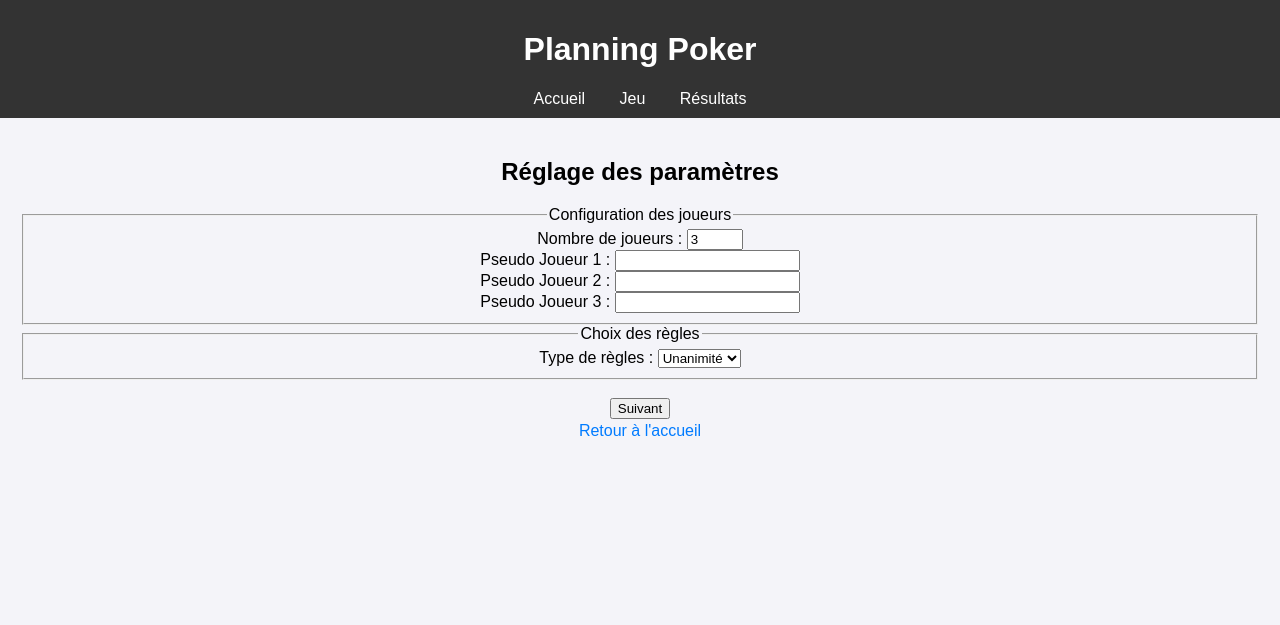
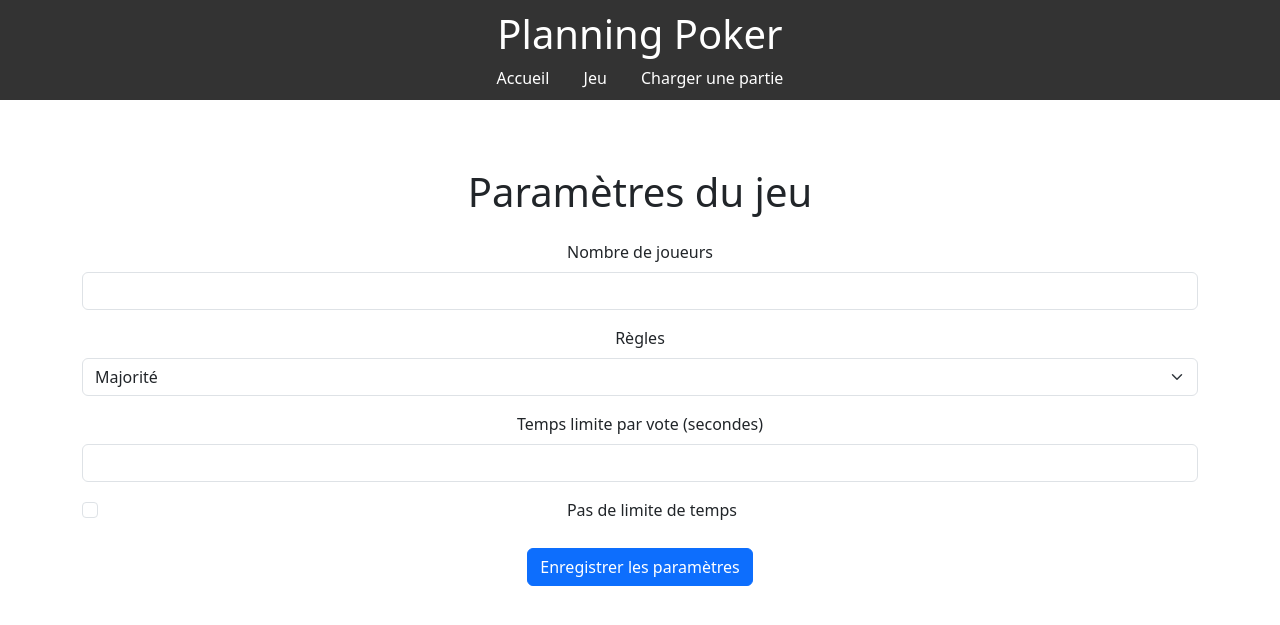
Before and after one commit to VEli0t/M1-Info-Projet-CAPI, a Flask app: page /settings in a window 1280 px wide. Shown: the top 625 px of the page. Run offline with Flask 3, Linux system fonts and the light colour scheme.

Commit message:
Sprint 4 - Ajout temps - Pause cafe - interro
•	US14
•	US16
•	US17
•	US18
•	US19
•	US20
•	US21

```diff
--- a/app.py
+++ b/app.py
@@ -1,4 +1,6 @@
-from flask import Flask, render_template, request, redirect, url_for, jsonify, session, make_response
+import os
+import json
+from flask import Flask, render_template, request, redirect, url_for, jsonify, session, make_response, send_file
 from models.game import valider_vote
 
 app = Flask(__name__)
@@ -25,8 +27,15 @@
         num_players = request.form.get('num_players')
         players = [request.form.get(f'player_{i+1}') for i in range(int(num_players))]
         rules = request.form.get('rules')
+        time_limit = request.form.get('time_limit', 30)
+        no_time_limit = request.form.get('no_time_limit', False)
 
         # Enregistrer les paramètres dans la session
+        if no_time_limit:
+            session['time_limit'] = None  # Pas de limite
+        else:
+            session['time_limit'] = int(time_limit)
+
         session['players'] = players
         session['rules'] = rules
         session['index_player'] = 0
@@ -34,6 +43,7 @@
         session['features'] = []  # Liste des fonctionnalités
         session['current_feature_index'] = 0  # Index de la fonctionnalité en cours
         session['results'] = {}  # Résultats finaux pour chaque fonctionnalité
+        session['time_limit'] = int(time_limit)  # Stockage du temps limite
 
         return redirect(url_for('propose_features'))
     return render_template('settings.html')
@@ -79,9 +89,18 @@
 @app.route('/game', methods=['GET', 'POST'])
 def game():
     """
-    @brief Gère le processus de vote pour chaque fonctionnalité.
-    - GET : Affiche la fonctionnalité et le joueur actuel.
-    - POST : Enregistre un vote et traite les désaccords.
+    @brief Gère le processus de vote pour chaque fonctionnalité, joueur par joueur.
+    - GET : Affiche la fonctionnalité et le joueur actuel, avec un temps limite.
+    - POST : Enregistre un vote ou passe au joueur suivant si pas de vote.
+
+    @details
+    Le temps est géré côté front. Si le joueur n'a pas voté avant la fin du temps,
+    il vote 'interro'. Lorsque tous les joueurs ont été itérés, on évalue le résultat.
+    Si tous ont voté "cafe", on passe en mode pause.
+    Si le vote est unanime ou majoritaire, on enregistre le résultat.
+    Si le vote enregistrer est 'interro', alors une phase de discussion est mise ne place,
+    avant de revoter la fonctionnalité.
+    Si personne n'a voté, on relance la même fonctionnalité.
 
     @return Redirection ou affichage de la page de jeu.
     """
@@ -89,6 +108,7 @@
     features = session.get('features', [])
     current_feature_index = session.get('current_feature_index', 0)
     current_player_index = session['index_player'] % len(players)
+    time_limit = session.get('time_limit', 30)
 
     if current_feature_index >= len(features):
         return redirect(url_for('results'))
@@ -96,32 +116,64 @@
     current_feature = features[current_feature_index]
 
     if request.method == 'POST':
-        valeur_choisi = request.form.get('valeur_choisi')
-        session['liste_vote'].append(int(valeur_choisi))
-        session['index_player'] += 1
 
-        if current_player_index >= len(players) - 1:
-            resultat, chiffrage = valider_vote(session['liste_vote'], session['rules'])
-            if resultat:
-                session['results'][current_feature] = chiffrage
-                session['current_feature_index'] += 1
-                session['index_player'] = 0
-                session['liste_vote'] = []
+        # Si on revient de "interro", ne pas incrémenter `index_player` et son choix
+        if not session.get('revote', False):
+            session['index_player'] += 1
+            valeur_choisi = request.form.get('valeur_choisi', 'interro')  # Si le joueur n'a pas eu le temps de répondre = 'interro'
+        else:
+            session['revote'] = False  # Désactiver l'état de revote
+            session['index_player'] = 0  # Revenir au premier joueur
+            valeur_choisi = None
+
+        if valeur_choisi:
+            # Valeur café/interro ou chiffre
+            if valeur_choisi == "cafe" or valeur_choisi == "interro":
+                session['liste_vote'].append(valeur_choisi)
             else:
-                min_vote = min(session['liste_vote'])
-                max_vote = max(session['liste_vote'])
-                debate_players = [
-                    players[session['liste_vote'].index(min_vote)],
-                    players[session['liste_vote'].index(max_vote)]
-                ]
-                session['revote'] = True
-                session['liste_vote'] = []
-                return render_template('debate.html', feature=current_feature, debate_players=debate_players, vote=[min_vote, max_vote])
+                session['liste_vote'].append(int(valeur_choisi))
+
+            # Si on a traité tous les joueurs pour cette fonctionnalité
+            if (session['index_player'] % len(players)) == 0:
+                # Evaluation du vote
+                resultat, chiffrage = valider_vote(session['liste_vote'], session['rules'])
+                if resultat:
+                    session['liste_vote'] = []
+                    session['index_player'] = 0
+                    if chiffrage == "cafe":
+                        # Tous ont voté café, rediriger vers /pause
+                        return redirect(url_for('pause'))
+                    elif chiffrage == "interro":
+                        # Tous ont voté "interro", rediriger vers /interro
+                        return redirect(url_for('interro'))
+                    else:
+                        # On a un résultat valide (unanime ou majorite)
+                        session['results'][current_feature] = chiffrage
+                        session['current_feature_index'] += 1
+                else:
+                    # Aucun résultat majoritaire/unanime.
+                    if len(session['liste_vote']) == 0:
+                        # Personne n'a voté, on recommence le tour
+                        session['index_player'] = 0
+                        # Pas de changement de current_feature_index
+                    else:
+                        min_vote = min(session['liste_vote'])
+                        max_vote = max(session['liste_vote'])
+                        debate_players = [
+                            players[session['liste_vote'].index(min_vote)],
+                            players[session['liste_vote'].index(max_vote)]
+                        ]
+                        session['revote'] = True
+                        session['liste_vote'] = []
+                        return render_template('debate.html', feature=current_feature, debate_players=debate_players, vote=[min_vote, max_vote])
 
             return redirect(url_for('game'))
 
     current_player_index = session['index_player'] % len(players)
-    return render_template('game.html', player=players[current_player_index], feature=current_feature)
+    return render_template('game.html',
+                           player=players[current_player_index],
+                           feature=current_feature,
+                           time_limit=time_limit)
 
 @app.route('/debate', methods=['GET'])
 def debate():
@@ -130,6 +182,91 @@
     @return Redirection vers la page de jeu.
     """
     return redirect(url_for('game'))
+
+@app.route('/interro')
+def interro():
+    """
+    @brief Affiche une page spéciale lorsque tous les joueurs votent "interro".
+
+    @details
+    - Cette page demande aux joueurs d'expliquer ou justifier leur vote.
+    - Elle propose un bouton pour revenir à la fonctionnalité en cours ou relancer le vote.
+
+    @return Le template 'interro.html'.
+    """
+    # Réinitialiser index_player pour recommencer le tour
+    session['index_player'] = 0
+
+    session['revote'] = True  # Indiquer qu'on revient d'une phase interro
+
+    current_feature_index = session.get('current_feature_index', 0)
+    features = session.get('features', [])
+    current_feature = features[current_feature_index] if current_feature_index < len(features) else None
+
+    return render_template('interro.html', feature=current_feature)
+
+@app.route('/pause', methods=['GET', 'POST'])
+def pause():
+    """
+    @brief Affiche l'écran de pause lorsque tous les joueurs ont voté 'cafe'.
+
+    @details
+    Sur cette page, deux options :
+    - Télécharger la partie sauvegardée.
+    - Retourner directement au jeu.
+
+    @return Le template 'pause.html'.
+    """
+    if request.method == 'POST':
+        # Crée un fichier de sauvegarde au format JSON
+        game_state = {
+            "players": session.get("players", []),
+            "features": session.get("features", []),
+            "current_feature_index": session.get("current_feature_index", 0),
+            "index_player": session.get("index_player", 0),
+            "rules": session.get("rules", "unanime"),
+            "results": session.get("results", {}),
+            "liste_vote": session.get("liste_vote", []),
+            "time_limit": session.get("time_limit", None)
+        }
+        save_path = os.path.join(os.getcwd(), "sauvegarde.json")
+        with open(save_path, "w") as f:
+            json.dump(game_state, f)
+
+        return send_file(save_path, as_attachment=True)
+
+    return render_template('pause.html')
+
+@app.route('/load_game', methods=['GET', 'POST'])
+def load_game():
+    """
+    @brief Charge l'état d'une partie depuis un fichier JSON uploadé par l'utilisateur.
+
+    @details
+    - L'utilisateur upload un fichier JSON via un formulaire.
+    - L'état du jeu est restauré dans la session.
+
+    @return Redirection vers la page de jeu après chargement.
+    """
+    if request.method == 'POST':
+        file = request.files.get('savefile')
+        if file and file.filename.endswith('.json'):
+            try:
+                game_state = json.load(file)
+                session['players'] = game_state.get("players", [])
+                session['features'] = game_state.get("features", [])
+                session['current_feature_index'] = game_state.get("current_feature_index", 0)
+                session['index_player'] = game_state.get("index_player", 0)
+                session['rules'] = game_state.get("rules", "unanime")
+                session['results'] = game_state.get("results", {})
+                session['liste_vote'] = game_state.get("liste_vote", [])
+                session['time_limit'] = game_state.get("time_limit", None)
+                return redirect(url_for('game'))
+            except Exception as e:
+                return f"Erreur lors du chargement de la sauvegarde : {e}", 400
+        else:
+            return "Veuillez fournir un fichier JSON valide.", 400
+    return render_template('load_game.html')
 
 @app.route('/results')
 def results():
--- a/templates/base.html
+++ b/templates/base.html
@@ -11,14 +11,19 @@
     <meta name="viewport" content="width=device-width, initial-scale=1.0">
     <title>{% block title %}Planning Poker{% endblock %}</title>
     <link rel="stylesheet" href="{{ url_for('static', filename='css/style.css') }}">
+    <!-- Bootstrap CSS -->
+    <link href="https://cdn.jsdelivr.net/npm/bootstrap@5.3.0/dist/css/bootstrap.min.css" rel="stylesheet">
 </head>
 <body>
+    <!-- Bootstrap JS -->
+    <script src="https://cdn.jsdelivr.net/npm/bootstrap@5.3.0/dist/js/bootstrap.bundle.min.js"></script>
+
     <header>
         <h1>Planning Poker</h1>
         <nav>
             <a href="{{ url_for('home') }}">Accueil</a>
             <a href="{{ url_for('game') }}">Jeu</a>
-            <a href="{{ url_for('results') }}">Résultats</a>
+            <a href="{{ url_for('load_game') }}">Charger une partie</a>
         </nav>
     </header>
     <main>
--- a/templates/settings.html
+++ b/templates/settings.html
@@ -5,54 +5,61 @@
 -->
 {% extends "base.html" %} {% block title %}Paramètres{% endblock %} {% block
 content %}
-<h2>Réglage des paramètres</h2>
-
-<form action="{{ url_for('settings') }}" method="POST">
-
-    <!-- Configuration des joueurs -->
-    <fieldset>
-        <legend>Configuration des joueurs</legend>
-        <label for="num_players">Nombre de joueurs :</label>
-        <input type="number" id="num_players" name="num_players" min="1" max="10" value="3" required>
-        <div id="player_pseudos">
-            <label>Pseudo Joueur 1 : <input type="text" name="player_1" required></label><br>
-            <label>Pseudo Joueur 2 : <input type="text" name="player_2" required></label><br>
-            <label>Pseudo Joueur 3 : <input type="text" name="player_3" required></label><br>
+<div class="container mt-5">
+    <h1 class="text-center mb-4">Paramètres du jeu</h1>
+    <form method="POST" action="{{ url_for('settings') }}">
+        <div class="mb-3">
+            <label for="num_players" class="form-label">Nombre de joueurs</label>
+            <input type="number" class="form-control" id="num_players" name="num_players" min="1" max="10" required>
         </div>
-    </fieldset>
-
-    <!-- Choix des règles -->
-    <fieldset>
-        <legend>Choix des règles</legend>
-        <label for="rules">Type de règles :</label>
-        <select id="rules" name="rules">
+        <div id="player-fields" class="mb-3">
+            <!-- Champs pour les noms des joueurs ajoutés dynamiquement -->
+        </div>
+        <div class="mb-3">
+            <label for="rules" class="form-label">Règles</label>
+            <select class="form-select" id="rules" name="rules">
+                <option value="majorite">Majorité</option>
                 <option value="unanime">Unanimité</option>
-            <option value="majorite">Majorité</option>
-            <option value="median">Médiane</option>
             </select>
-    </fieldset>
-
-    <br>
-    <!-- Navigation -->
-    <table style="width:15%; margin-left:auto; margin-right:auto;">
-        <tr >
-            <td scope="col"><a href="{{ url_for('home') }}" class="button">Retour à l'accueil</a> </td>
-            <button type="submit" formaction="{{ url_for('settings') }}">Suivant</button>
-        </tr>
-    </table>
-
+        </div>
+        <div class="mb-3">
+            <label for="time_limit" class="form-label">Temps limite par vote (secondes)</label>
+            <input type="number" class="form-control" id="time_limit" name="time_limit" min="10" max="300" step="10">
+        </div>
+        <div class="form-check">
+            <input class="form-check-input" type="checkbox" id="no_time_limit" name="no_time_limit" value="true">
+            <label class="form-check-label" for="no_time_limit">Pas de limite de temps</label>
+        </div>
+        <button type="submit" class="btn btn-primary mt-4">Enregistrer les paramètres</button>
     </form>
+</div>
 
 <script>
-  // Dynamically add fields for player pseudos based on the number of players
-  document.getElementById("num_players").addEventListener("input", function () {
-    const numPlayers = this.value;
-    const playerPseudosDiv = document.getElementById("player_pseudos");
-    playerPseudosDiv.innerHTML = "";
+    const numPlayersField = document.getElementById('num_players');
+    const playerFieldsContainer = document.getElementById('player-fields');
+
+    numPlayersField.addEventListener('input', () => {
+        const numPlayers = parseInt(numPlayersField.value) || 0;
+        playerFieldsContainer.innerHTML = '';
         for (let i = 1; i <= numPlayers; i++) {
-      playerPseudosDiv.innerHTML += `
-                <label>Pseudo Joueur ${i} : <input type="text" name="player_${i}" required></label><br>
-            `;
+            const input = document.createElement('input');
+            input.type = 'text';
+            input.name = `player_${i}`;
+            input.classList.add('form-control', 'mb-2');
+            input.placeholder = `Nom du joueur ${i}`;
+            playerFieldsContainer.appendChild(input);
+        }
+    });
+
+    // Cacher le champ de limite de temps si "Pas de limite de temps" est coché
+    const noTimeLimitCheckbox = document.getElementById('no_time_limit');
+    const timeLimitField = document.getElementById('time_limit');
+
+    noTimeLimitCheckbox.addEventListener('change', () => {
+        if (noTimeLimitCheckbox.checked) {
+            timeLimitField.disabled = true;
+        } else {
+            timeLimitField.disabled = false;
         }
     });
 </script>
```
Also changed, not shown: templates/game.html (+24 -1 lines), templates/interro.html (added, +14 -0 lines), templates/load_game.html (added, +12 -0 lines), templates/pause.html (added, +9 -0 lines), templates/results.html (+20 -9 lines). Lines whose indentation alone changed are shown as unchanged.
